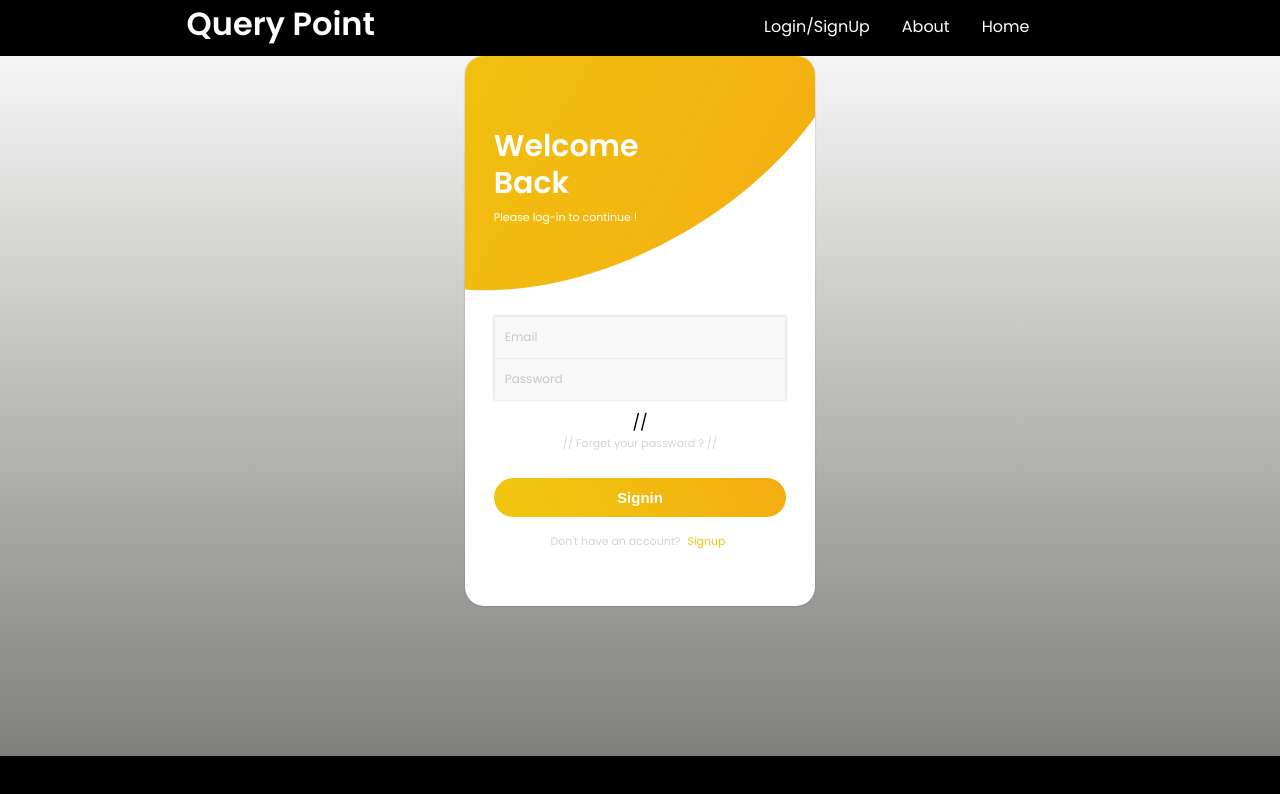
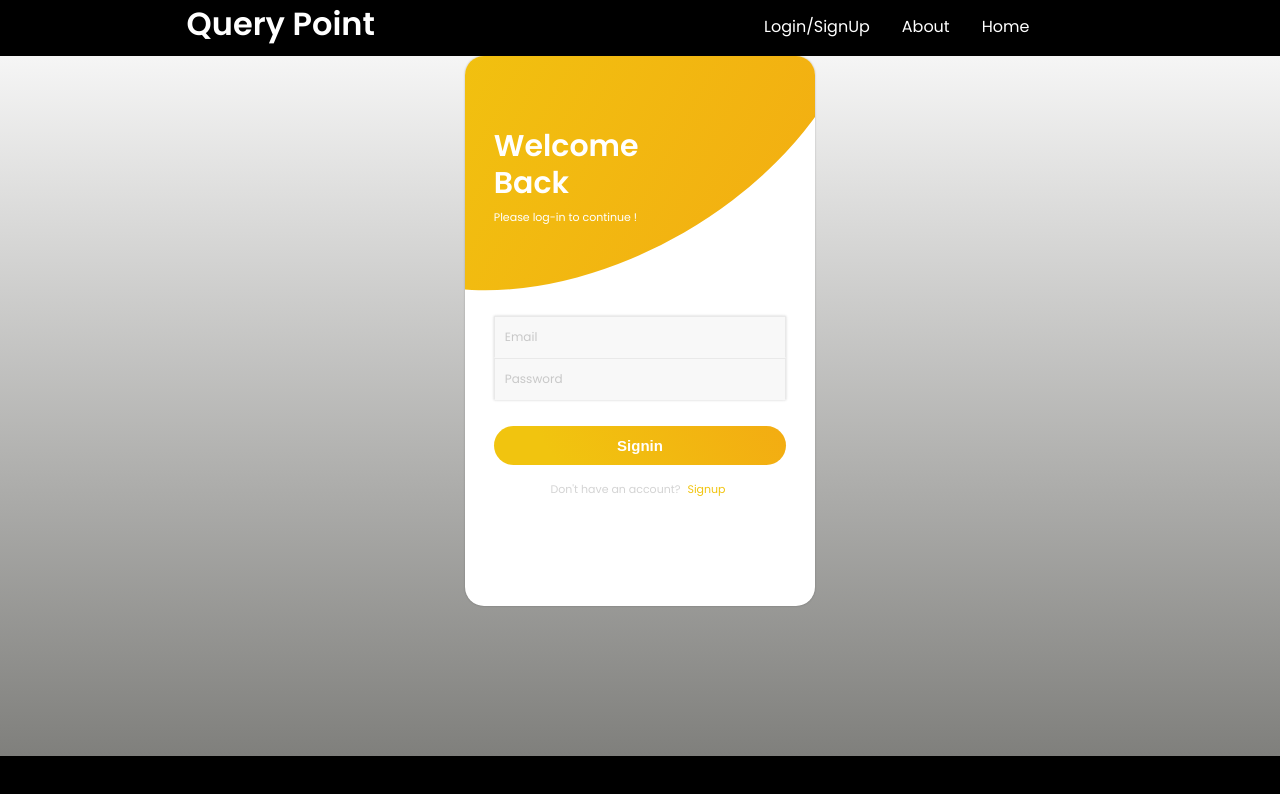
Before and after one commit to tanuj1811/cause-react, a React (Create React App) app: page /auth in a window 1280 px wide. Shown: the top 794 px of the page. Built offline with nearby package versions, Linux system fonts and the light colour scheme; no server answers.

Commit message:
Update login.js

```diff
--- a/src/user/pages/formElements/authentication/login.js
+++ b/src/user/pages/formElements/authentication/login.js
@@ -66,10 +66,7 @@ const Login = () => {
           onInput={inputHandler}
         />
       </div>
-      <span style={{ display: 'flex', height: '10px' }}></span>
-//       <a className={styles.mutedLink} href="">
-//         Forget your password ?
-//       </a>
+
       <span style={{ display: 'flex', height: '1.6em' }}></span>
       <button
         className={styles.submitButton}
```
